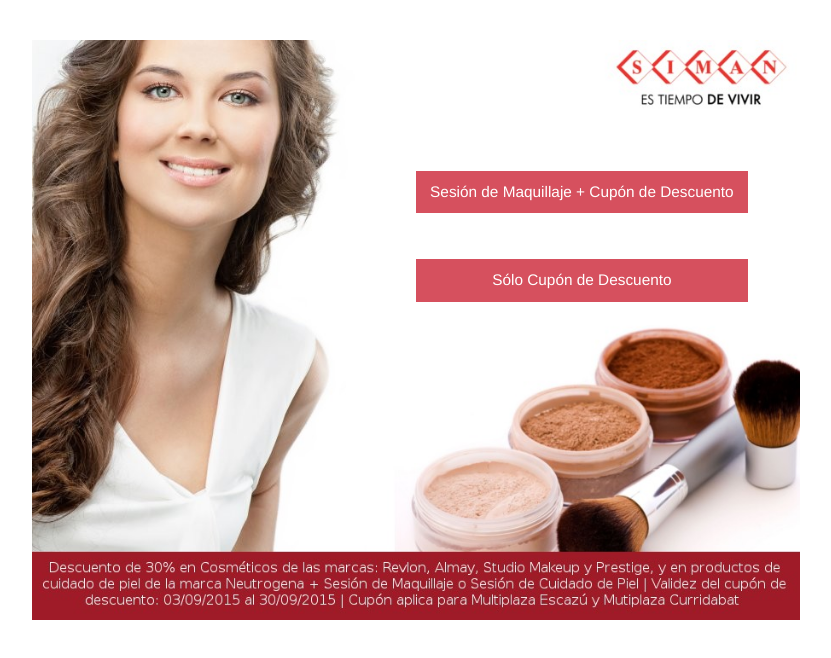
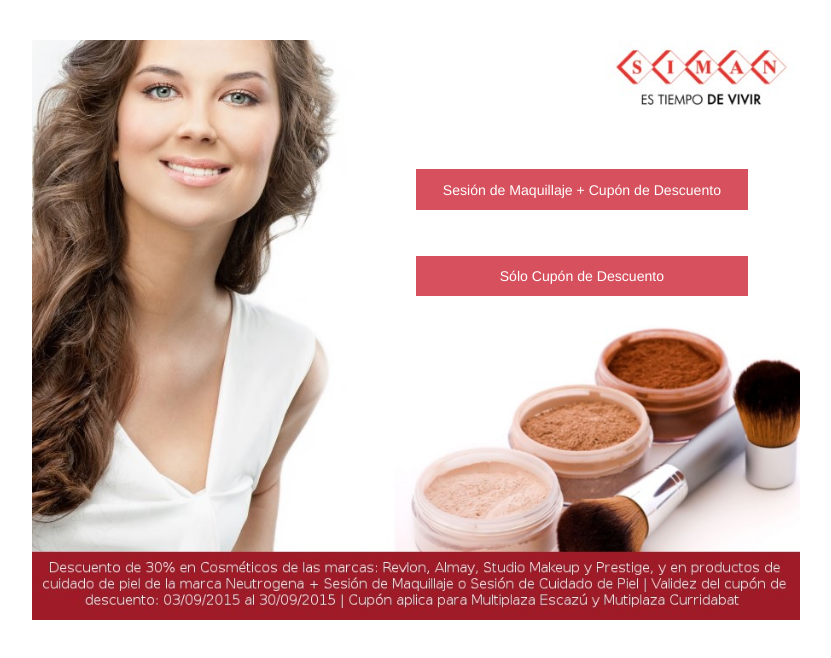
Before and after one commit to alexisibarra/LandingSiman, a plain HTML site: page index.html in a window 1280 px wide. Shown: the whole page, without its empty margins (224-1055 px from the left). Drawn offline with Linux system fonts and the light colour scheme.

Commit message:
Acomodando fuente y distancia entre botones

```diff
--- a/assets/styles/main.sass
+++ b/assets/styles/main.sass
@@ -19,7 +19,7 @@
     //min-height: 680px
     //height: auto !important
     padding-top: 15%
-    font-size: 1.2vw
+    font-size: 1.1vw
 
     p
       text-align: center
--- a/index.html
+++ b/index.html
@@ -7,7 +7,9 @@
 <body>
     <div class="promo-main row">
         <link rel="stylesheet" href="assets/styles/main.css"/>
-
+        <style>
+            .promo-main{font-family:"Helvetica Neue","Helvetica","Roboto","Arial",sans-serif;position:absolute;left:20%;top:5%;background-image:url("./assets/img/promo-bg.jpg");background-repeat:no-repeat;background-size:100% auto;width:60%;min-height:680px;height:auto !important;height:600px}.promo-main .promo-buttons{width:40%;position:absolute;left:50%;padding-top:15%;font-size:1.1vw}.promo-main .promo-buttons p{text-align:center;margin-bottom:15%}.promo-main .promo-buttons p a{display:block;background-color:#D6505E;color:#fff;width:100%;text-decoration:none;padding:4%;-webkit-transition:all 0.2s ease;-moz-transition:all 0.2s ease}.promo-main .promo-buttons p a:hover{background-color:#A32532;box-shadow:2px 2px 1px #888}
+        </style>
         <div class="promo-buttons col-xs-6 col-xs-offset-6">
             <p>
             <a href="https://predictvia.typeform.com/to/ntHRPV" class="promo-btn">
```
Also changed, not shown: assets/styles/main.css.
